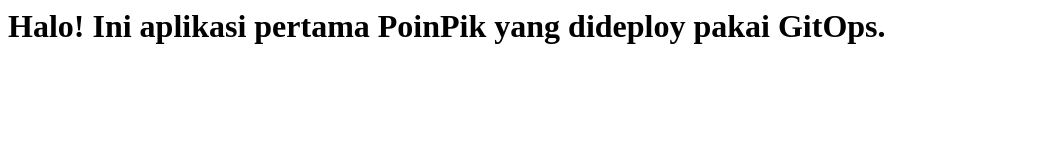
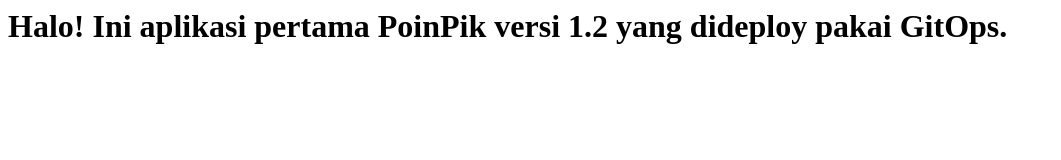
Before and after one commit to kowallskii/latihan-gitops, a plain HTML site: page index.html in a window 1280 px wide. Shown: the whole page, without its empty margins (0-1061 px from the left). Drawn offline with Linux system fonts and the light colour scheme.

Commit message:
Update index.html

```diff
--- a/index.html
+++ b/index.html
@@ -1 +1 @@
-<h1>Halo! Ini aplikasi pertama PoinPik yang dideploy pakai GitOps.</h1>
+<h1>Halo! Ini aplikasi pertama PoinPik versi 1.2 yang dideploy pakai GitOps.</h1>
```
